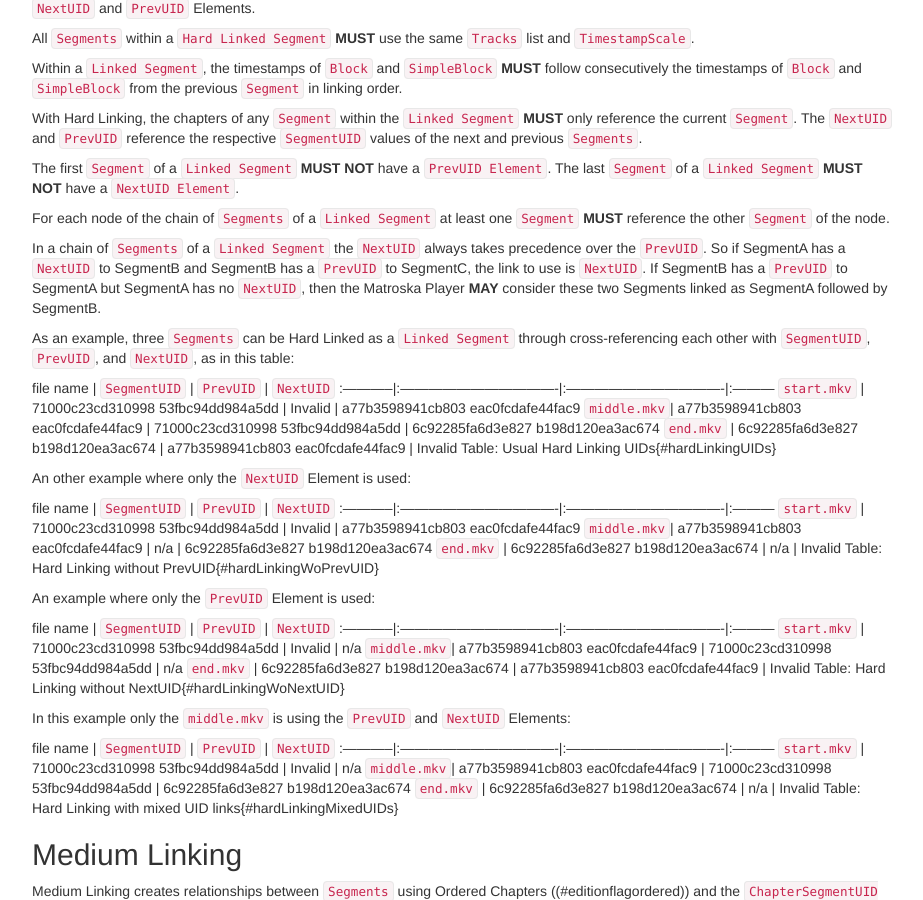
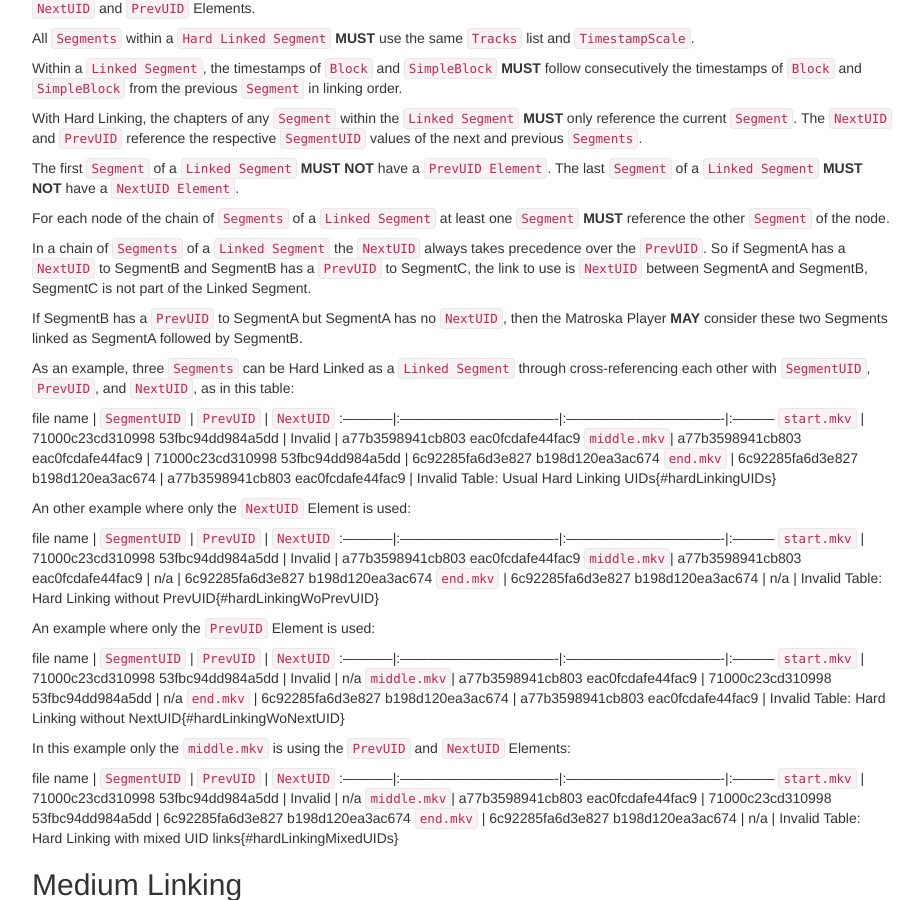
Before and after one commit to ietf-wg-cellar/matroska-specification, a Jekyll site: the page built from notes.md, in a window 1280 px wide and 900 px high, scrolled down 8962 px. Shown: the whole window, without its empty margins (273-1196 px from the left). Built offline with Jekyll 4.4.1, drawn with Linux system fonts in a browser that asks for light colours.

Commit message:
clarify the NextUID precedence

```diff
--- a/notes.md
+++ b/notes.md
@@ -614,7 +614,8 @@ For each node of the chain of `Segments` of a `Linked Segment` at least one `Seg
 
 In a chain of `Segments` of a `Linked Segment` the `NextUID` always takes precedence over the `PrevUID`.
 So if SegmentA has a `NextUID` to SegmentB and SegmentB has a `PrevUID` to SegmentC,
-the link to use is `NextUID`.
+the link to use is `NextUID` between SegmentA and SegmentB, SegmentC is not part of the Linked Segment.
+
 If SegmentB has a `PrevUID` to SegmentA but SegmentA has no `NextUID`, then the Matroska Player
 **MAY** consider these two Segments linked as SegmentA followed by SegmentB.
 
```
